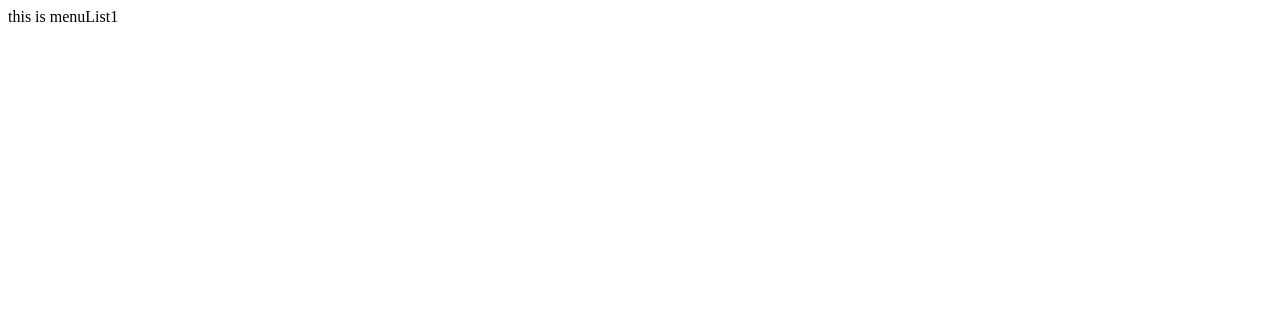
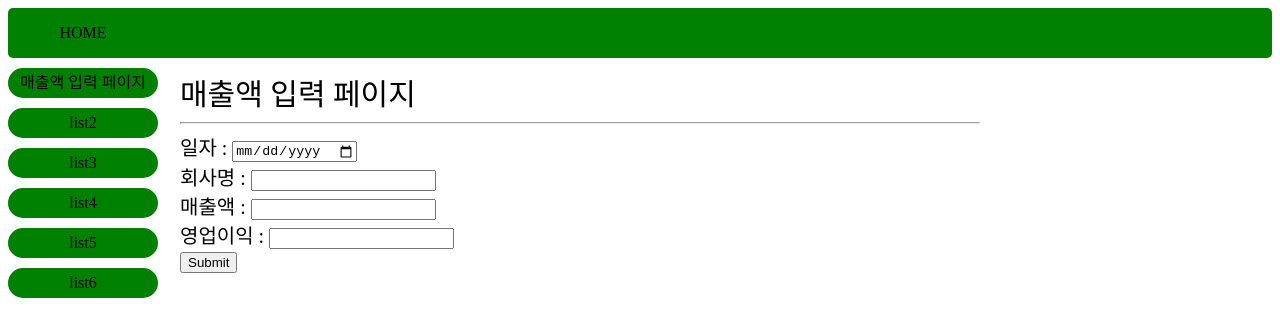
Before and after one commit to Daniel-k-dev/commento, a plain HTML site: page menuList1.html in a window 1280 px wide. Drawn offline with Linux system fonts and the light colour scheme.

Commit message:
menuList changed

```diff
--- a/Style/mainPage.css
+++ b/Style/mainPage.css
@@ -7,18 +7,18 @@
     border-radius: 5px;
     height: 50px ;
     background-color: green;
-
 }
 
 #homeButton {
     width: 150px;
     height: 50px;
     text-align: center;
+    line-height: 50px;
 }
 
 .sideBar{
     width: 150px;
-    height: 800px;
+    height:fit-content;
 }
 
 .sideBar > div {
@@ -28,4 +28,5 @@
     height: 30px;
     background-color: green;
     border-radius: 15px;
+    line-height: 30px;
 }
--- /dev/null
+++ b/Style/menuLlist.css
@@ -0,0 +1,21 @@
+.gathering {
+    width: 800px;
+    height: 800px;
+    position: absolute;
+    top: 70px;
+    left: 180px;
+}
+
+
+.menuTitle {
+    font-size: 30px;
+}
+
+.inputPage {
+    font-size: 20px;
+}
+
+.submitButton {
+    position: relative;
+    right: 0px;
+}
--- a/menuList1.html
+++ b/menuList1.html
@@ -6,7 +6,40 @@
     <meta name="viewport" content="width=device-width, initial-scale=1.0">
     <title>operation section</title>
 </head>
+<link rel="stylesheet" href="./Style/mainPage.css">
+<link rel="stylesheet" href="./Style/menuLlist.css">
 <body>
-    this is menuList1
+    <div class="all">
+        <div class="header">
+            <div class="github" onclick="location.href = 'https://github.com';">
+            </div>
+            <div class="home">
+                <div id="homeButton" onclick="location.href= 'https://jydev.netlify.app/mainPage';">
+                    HOME
+                </div>
+            </div>
+        </div>
+        <div class="sideBar">
+            <div onclick="location.href = './menuList1.html'">매출액 입력 페이지</div>
+            <div>list2</div>
+            <div>list3</div>
+            <div>list4</div>
+            <div>list5</div>
+            <div>list6</div>
+        </div>
+        <div class="gathering">
+            <div class="menuTitle">매출액 입력 페이지</div>
+            <hr>
+            <div class="inputPage">
+                일자 : <input type="date"><br>
+                회사명 : <input type="text"><br>
+                매출액 : <input type="number"><br>
+                영업이익 : <input type="number"><br>
+                <input type="submit" class="submitButton">
+            </div>
+        </div>
+
+
+    </div>
 </body>
 </html>
```
Also changed, not shown: mainPage.html (+1 -1 lines).
